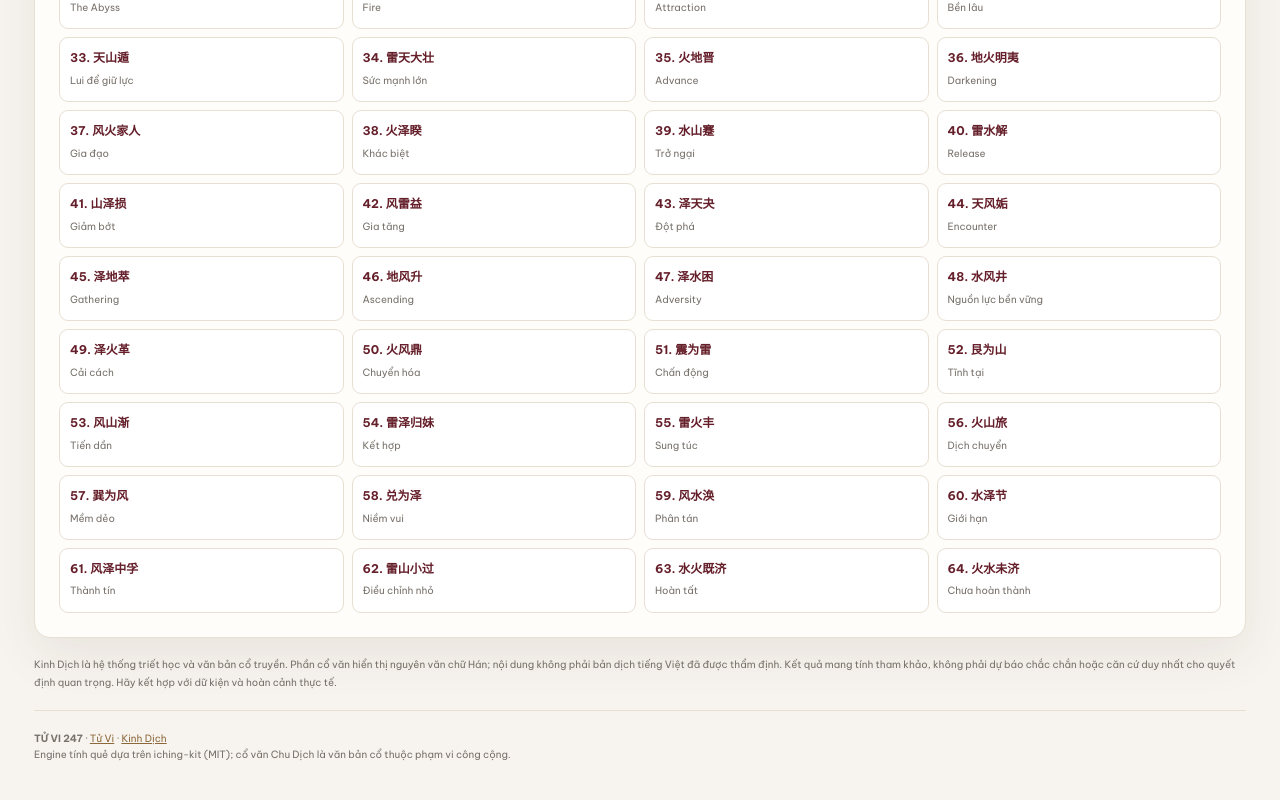
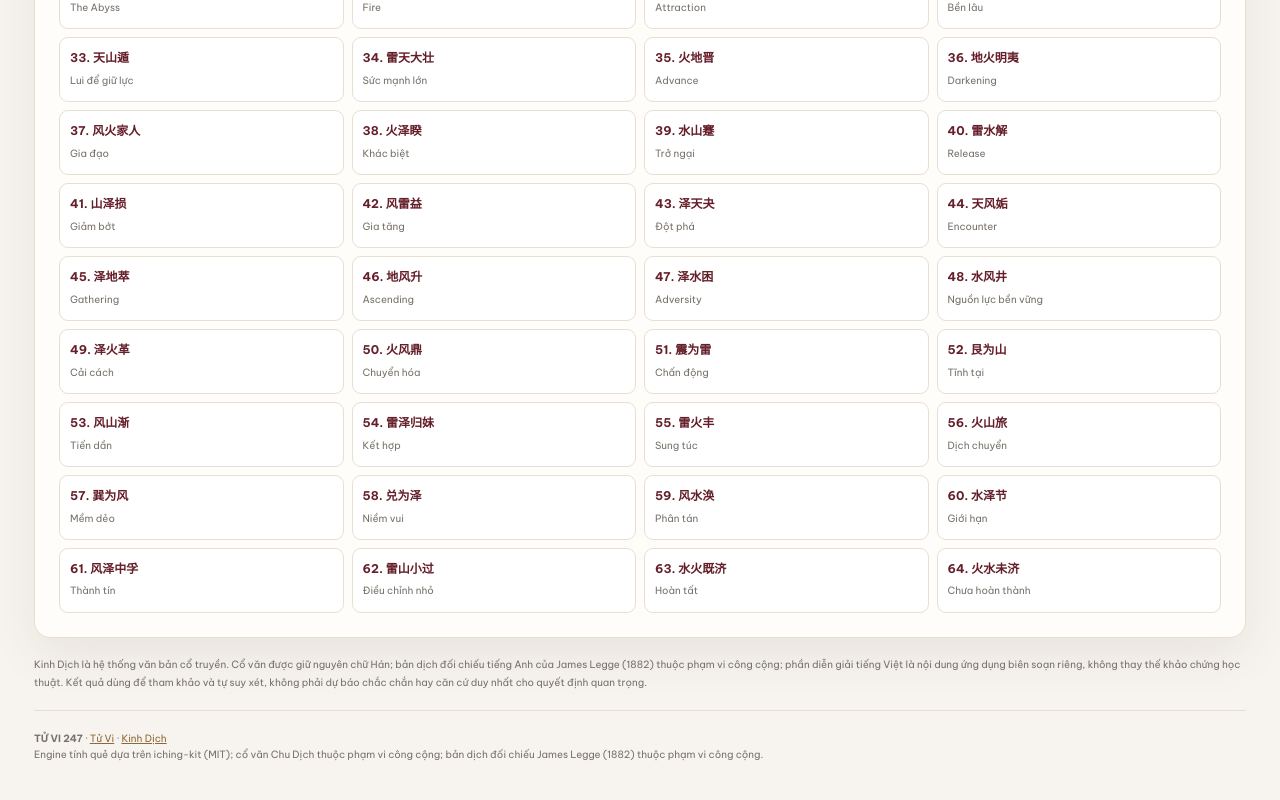
Before and after one commit to thanh324-hash/TUVI247, a Next.js app: page /kinh-dich in a window 1280 px wide. Shown: the part 1428-2228 px from the top of the page. Built offline with nearby package versions, Linux system fonts and the light colour scheme.

Commit message:
Clarify Vietnamese interpretation and Legge source attribution

```diff
--- a/app/kinh-dich/page.tsx
+++ b/app/kinh-dich/page.tsx
@@ -79,7 +79,7 @@ export default function KinhDichPage() {
    <details className="classical-details"><summary>Xem toàn bộ quái từ và sáu hào của biến quẻ</summary><p className="line-text"><strong>Quái từ:</strong> {result.changed.guaCi}</p>{result.changed.yaoCi.map((line,i)=><p className="line-text" key={i}><strong>Hào {i+1}:</strong> {line}</p>)}</details>
   </section>:null}
   <section className="iching-panel"><div className="panel-title"><div><span className="kicker">BƯỚC 03 · TRA CỨU</span><h2>Thư viện 64 quẻ</h2></div><span className="step">64 QUẺ</span></div><input className="hex-search" value={search} onChange={e=>setSearch(e.target.value)} placeholder="Tìm theo tên quẻ, pinyin hoặc từ khóa..." aria-label="Tìm quẻ"/><div className="hex-library">{filtered.map(h=><button type="button" key={h.id} onClick={()=>setSelected(h)}><b>{h.id}. {h.name}</b><small>{KEYWORDS[h.keyword]||h.keyword}</small></button>)}</div>{selected?<div className="reading-box"><button className="outline" type="button" onClick={()=>setSelected(null)}>Đóng</button><HexagramCard hexagram={selected} label="TRA CỨU"/><p className="classical-text"><strong>Quái từ:</strong> {selected.guaCi}</p>{selected.yaoCi.map((line,i)=><p className="line-text" key={i}><strong>Hào {i+1}:</strong> {line}</p>)}</div>:null}</section>
-  <p className="iching-note">Kinh Dịch là hệ thống triết học và văn bản cổ truyền. Phần cổ văn hiển thị nguyên văn chữ Hán; nội dung không phải bản dịch tiếng Việt đã được thẩm định. Kết quả mang tính tham khảo, không phải dự báo chắc chắn hoặc căn cứ duy nhất cho quyết định quan trọng. Hãy kết hợp với dữ kiện và hoàn cảnh thực tế.</p>
-  <footer className="iching-footer"><b>TỬ VI 247</b> · <a href="/">Tử Vi</a> · <a href="/kinh-dich/">Kinh Dịch</a><br/>Engine tính quẻ dựa trên iching-kit (MIT); cổ văn Chu Dịch là văn bản cổ thuộc phạm vi công cộng.</footer>
+  <p className="iching-note">Kinh Dịch là hệ thống văn bản cổ truyền. Cổ văn được giữ nguyên chữ Hán; bản dịch đối chiếu tiếng Anh của James Legge (1882) thuộc phạm vi công cộng; phần diễn giải tiếng Việt là nội dung ứng dụng biên soạn riêng, không thay thế khảo chứng học thuật. Kết quả dùng để tham khảo và tự suy xét, không phải dự báo chắc chắn hay căn cứ duy nhất cho quyết định quan trọng.</p>
+  <footer className="iching-footer"><b>TỬ VI 247</b> · <a href="/">Tử Vi</a> · <a href="/kinh-dich/">Kinh Dịch</a><br/>Engine tính quẻ dựa trên iching-kit (MIT); cổ văn Chu Dịch thuộc phạm vi công cộng; bản dịch đối chiếu James Legge (1882) thuộc phạm vi công cộng.</footer>
  </main>;
 }
```
